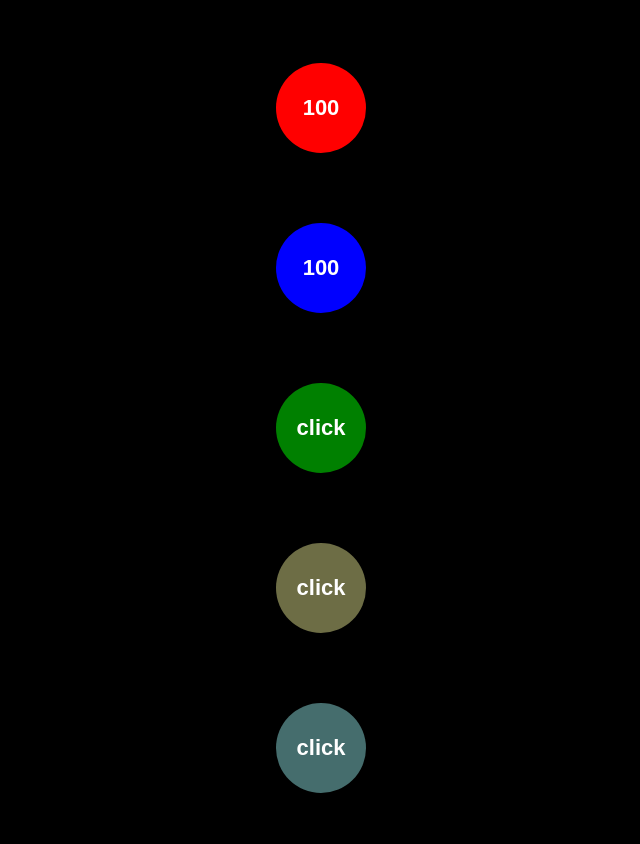
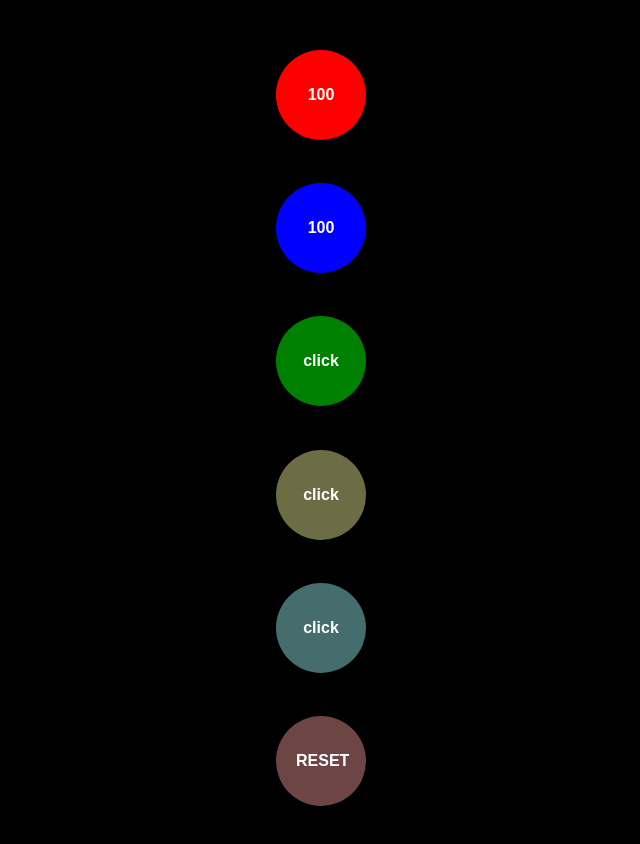
Before and after one commit to yahavmor/git---ballGame, a plain HTML site: page index.html in a window 1280 px wide. Shown: the whole page, without its empty margins (319-959 px from the left). Drawn offline with Linux system fonts and the light colour scheme.

Commit message:
Add reset functionality and style adjustments for ball elements

```diff
--- a/index.html
+++ b/index.html
@@ -12,6 +12,8 @@
     <div class="ball ball3" onclick="changeOthersColors(this)">click</div>
     <div class="ball ball4" onclick="reduceDiameterOfOthers(this)">click</div>
     <div class="ball ball5" onclick="changePageColor()">click</div>
+    <div class="ball ball6" onclick="reset()">RESET</div>
+
 
 
 
--- a/js.js
+++ b/js.js
@@ -50,3 +50,21 @@ function reduceDiameterOfOthers(forthBall){
 function changePageColor(){
     document.querySelector('body').style.backgroundColor = getRandomColor();
 }
+
+function reset(){
+    const elBalls = []
+    const elBall1 = document.querySelector('.ball1');
+    const elBall2 = document.querySelector('.ball2');
+
+    elBall1.style.width = '50px';
+    elBall1.style.height = '50px';
+    elBall1.querySelector('span').innerText = '100';
+    elBall1.style.backgroundColor = 'red';
+
+    elBall2.style.width = '50px';
+    elBall2.style.height = '50px';
+    elBall2.querySelector('span').innerText = '100';
+    elBall2.style.backgroundColor = 'blue';
+
+    document.querySelector('body').style.backgroundColor = 'black';
+}
--- a/styles.css
+++ b/styles.css
@@ -3,7 +3,7 @@ body{
     color: white;
     font-family: Arial, sans-serif;
     padding: 20px;
-    font-size: 22px;
+    font-size: 16px;
     font-weight: bold;
     display: grid;
     place-items: center;
@@ -35,3 +35,6 @@ body{
 .ball5{
     background-color: rgb(69, 109, 109);
 }
+.ball6{
+    background-color: rgb(109, 69, 69);
+}
```
